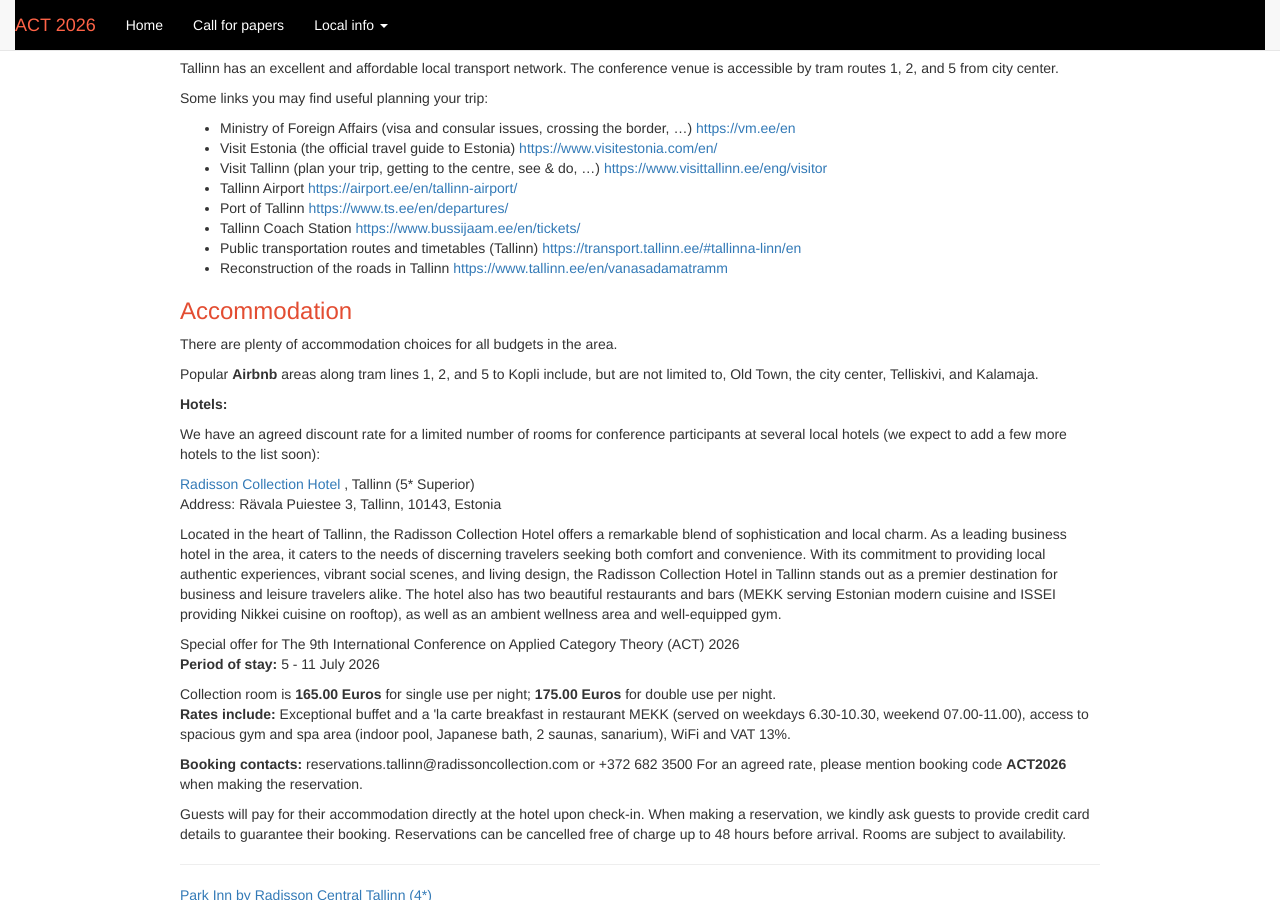
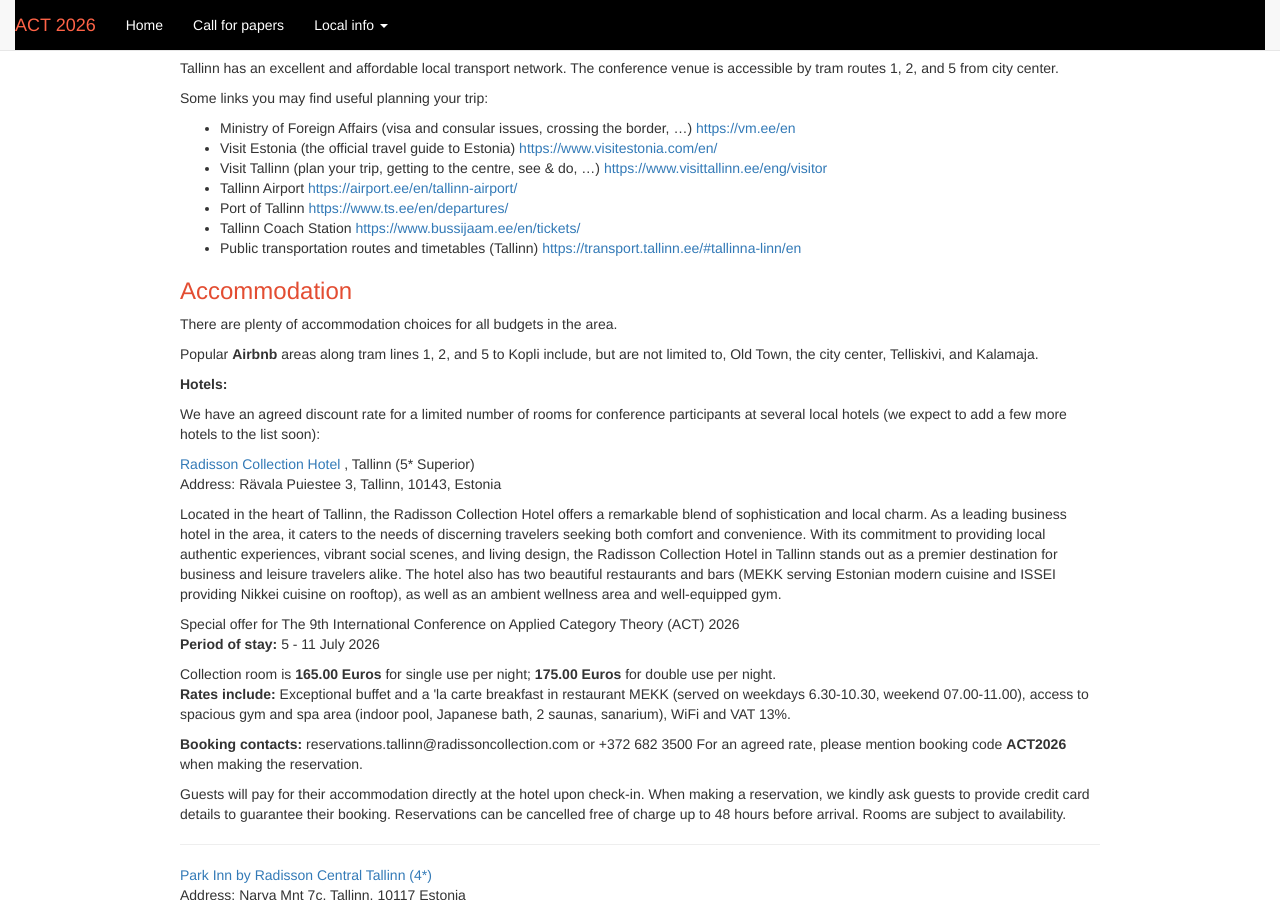
Before and after one commit to actconf2026/actconf2026.github.io, a Jekyll site: the page built from local.html, in a window 1280 px wide and 900 px high, scrolled down 1527 px. Built offline with Jekyll 4.4.1, drawn with Linux system fonts in a browser that asks for light colours.

Commit message:
Removed reconstruction of roads link since its not relevant.

```diff
--- a/local.html
+++ b/local.html
@@ -101,10 +101,6 @@ other cities in the Baltic region.
     Public transportation routes and timetables (Tallinn)
     <a href="https://transport.tallinn.ee/#tallinna-linn/en">https://transport.tallinn.ee/#tallinna-linn/en</a>
   </li>
-  <li>
-    Reconstruction of the roads in Tallinn
-    <a href="https://www.tallinn.ee/en/vanasadamatramm">https://www.tallinn.ee/en/vanasadamatramm</a>
-  </li>
 </ul>
 </p>
 
```
